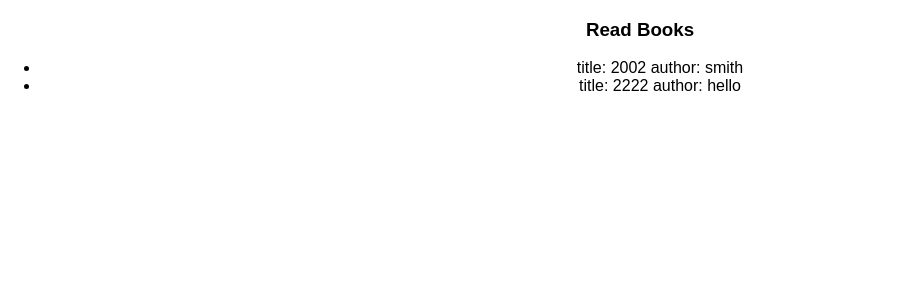
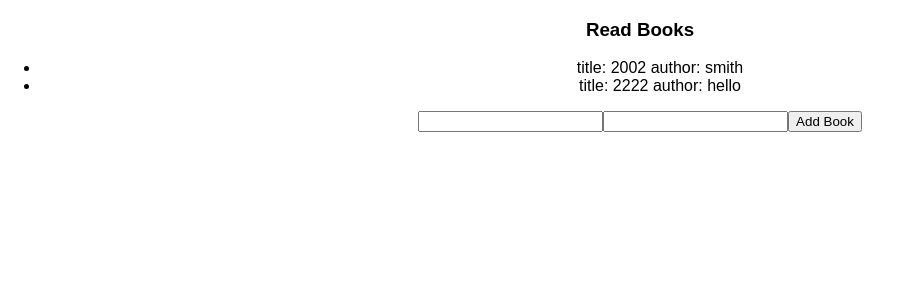
Before and after one commit to davideliason/read_books_react_redux, a React (Create React App) app in the folder client/: page / in a window 1280 px wide. Shown: the top 300 px of the page, without its empty margins (0-901 px from the left). Built offline with nearby package versions, Linux system fonts and the light colour scheme.

Commit message:
add multiple inputs within a form which is connect ed to state and calls dispatch addBook to create Book object and insert that into state.books array

```diff
--- a/client/src/components/App.js
+++ b/client/src/components/App.js
@@ -5,6 +5,8 @@ import './App.css';
 // import AddNumber from '../containers/AddNumber.js'
 // import WrapperBookList from '../container/WrapperBookList.js';
 import WrapperBookList from '../containers/WrapperBookList.js'
+import AddBook from '../containers/addBook.js'
+
 
 class App extends Component {
   render() {
@@ -12,6 +14,7 @@ class App extends Component {
       <div className="App">
        <h3>Read Books</h3>
        <WrapperBookList  />
+       <AddBook />
       </div>
     );
   }
--- a/client/src/components/BookList.js
+++ b/client/src/components/BookList.js
@@ -1,7 +1,5 @@
 import React from 'react'
 import Book from './Book.js';
-
-
 
 const BookList = ({ books }) => (
   <ul>
--- /dev/null
+++ b/client/src/containers/addBook.js
@@ -0,0 +1,36 @@
+import React from 'react'
+import { connect } from 'react-redux';
+import { addBook } from '../actions/index.js';
+
+let AddBook = ({dispatch}) => {
+	let titleInput, authorTitle
+
+	return (
+ 			<div>
+ 				<form
+ 				  onSubmit= {e => {
+ 				  	e.preventDefault()
+ 				  	dispatch(addBook(titleInput.value,authorTitle.value));
+ 				  	titleInput.value = ''
+ 				  	authorTitle.value = ''
+ 				  }}
+ 				  >
+ 				  <input
+ 				    ref={node => {
+ 				    	titleInput = node
+ 				    }}
+ 				    />
+ 				     <input
+ 				    ref={node => {
+ 				    	authorTitle = node
+ 				    }}
+ 				    />
+ 				  <button type="submit"> Add Book</button>
+ 				</form>
+ 			</div>
+		)
+}
+
+AddBook = connect()(AddBook)
+
+export default AddBook
--- a/client/src/index.js
+++ b/client/src/index.js
@@ -7,6 +7,7 @@ import {createStore} from 'redux'
 import {Provider} from 'react-redux'
 import books from './reducers/bookReducer.js'
 import {addBook} from './actions/index.js'
+import AddBook from './containers/addBook.js'
 // import {addNumber,subtractNumber} from './actions/index'
 
 const store = createStore(books);
```
